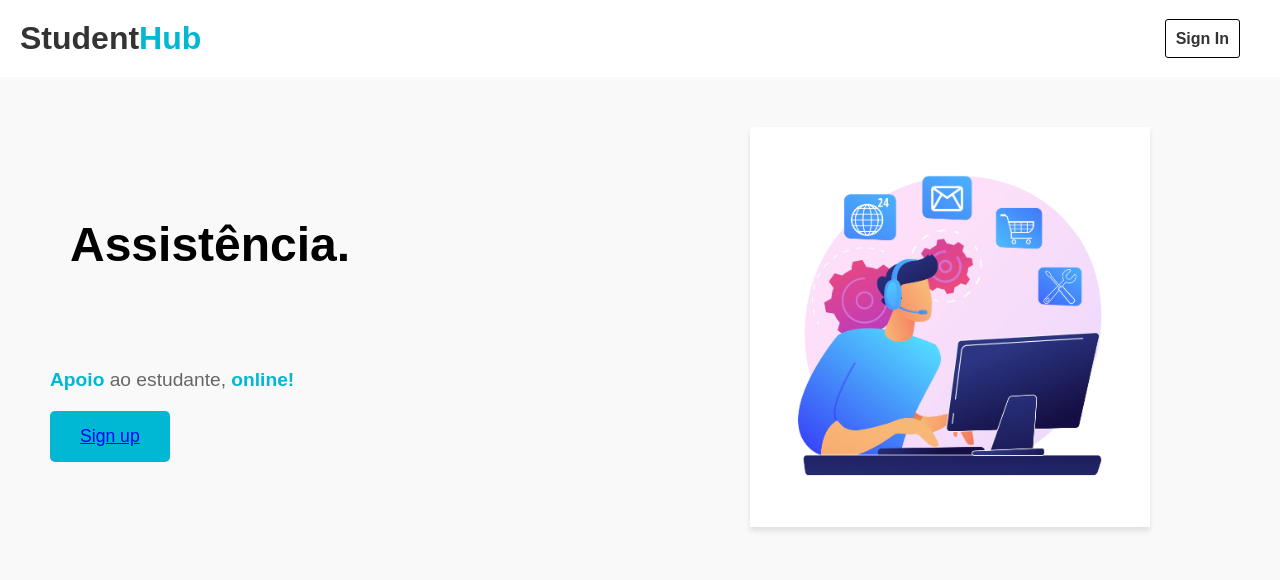
After one commit to theFieryTiger73/Projecto-ChatBot-IA, a Flask app: template app/templates/pages/login/trylogin/trylogin2/index.html in a window 1280 px wide. The commit adds this page. Shown: the top 580 px of the page. Run offline with Flask 3, Linux system fonts and the light colour scheme; the template is opened without the code that fills it, so the values that code supplies are empty.

Commit message:
front updates

```diff
--- /dev/null
+++ b/app/templates/pages/login/trylogin/trylogin2/index.css
@@ -0,0 +1,132 @@
+* {
+    margin: 0;
+    padding: 0;
+    box-sizing: border-box;
+}
+
+body {
+    font-family: 'Arial', sans-serif;
+    background-color: #fff;
+    color: #333;
+}
+
+header {
+    display: flex;
+    justify-content: space-between;
+    align-items: center;
+    padding: 20px;
+}
+
+.logo img {
+    width: 50px;
+}
+h1 span{
+    color: #00b8d4;
+}
+.app-showcase {
+
+}
+
+nav ul {
+    list-style: none;
+    display: flex;
+    gap: 20px;
+}
+
+nav a {
+    text-decoration: none;
+    color: #333;
+    font-weight: bold;
+}
+
+main {
+    display: flex;
+    justify-content: space-between;
+    align-items: center;
+    padding: 50px;
+    background-color: #f9f9f9;
+}
+li > a{
+    margin-right: 20px;
+    border: 1px solid black;
+    padding: 10px;
+    border-radius: 3px;
+}
+li a:hover{
+    background: #00b8d4;
+    color: white;
+    border: none;
+    border: 3px;
+}
+
+.content {
+    max-width: 50%;
+}
+
+.content h1 {
+    font-size: 3rem;
+    color: #000;
+}
+
+.content p {
+    margin: 20px 0;
+    font-size: 1.2rem;
+    color: #666;
+}
+
+p > span{
+    color: #00b8d4;
+    font-weight: bold;
+}
+
+button {
+    padding: 15px 30px;
+    background-color: #00b8d4;
+    color: #fff;
+    border: none;
+    border-radius: 5px;
+    font-size: 1.1rem;
+    cursor: pointer;
+}
+
+button:hover {
+    background-color: #98e8f4;
+    color: black;
+}
+
+.app-showcase img {
+    width: 400px;
+    height: 400px;
+    box-shadow: 0px 4px 5px rgba(0, 0, 0, 0.1);
+}
+/* carossel */
+
+.carousel-container {
+
+    width: 100%;
+    overflow: hidden;
+
+    padding: -10px;
+
+    display: flex;
+    justify-content: center;
+}
+
+.carousel {
+    display: flex;
+    width: 100%;
+    transform: translateX(0);
+    transition: transform 0.5s ease;
+}
+
+.carousel-item {
+    min-width: 100%;
+    text-align: left;
+    font-size: 1.5rem;
+    padding: 20px;
+    box-sizing: border-box;
+}
+
+.carousel-item:not(:first-child) {
+    border-bottom: 2px solid #ddd;
+}
--- /dev/null
+++ b/app/templates/pages/login/trylogin/trylogin2/index.html
@@ -0,0 +1,45 @@
+<!DOCTYPE html>
+<html lang="en">
+<head>
+    <meta charset="UTF-8">
+    <meta name="viewport" content="width=device-width, initial-scale=1.0">
+    <title>App Showcase</title>
+    <link rel="stylesheet" href="index.css">
+</head>
+<body>
+    <header>
+        <div class="logo">
+            <!-- <img src="a118-1184192_use-inside-voice-clipart.png" alt="Logo" style=""> -->
+            <h1>Student<span>Hub</span></h1>
+        </div>
+        <nav>
+            <ul>
+                <li><a href="index.html">Sign In</a></li>
+
+            </ul>
+        </nav>
+    </header>
+
+    <main>
+        <div class="content">
+            <div class="carousel-container">
+                <div class="carousel">
+                    <div class="carousel-item"><h1>Assistência.</h1></div>
+                    <div class="carousel-item"><h1>Consulta de dados.</h1></div>
+                    <div class="carousel-item"><h1>Relatorios semestrais</h1></div>
+                    <div class="carousel-item"><h1>Conversa em tempo real com a secretaria.</h1> </div>
+                    <div class="carousel-item"> <h1>Uma forma nova <br>de ir ao HelpDesk</h1></div>
+                </div>
+            </div>
+
+            <script src="script.js"></script>
+
+            <p><span>Apoio </span> ao estudante, <span>online!</span></p>
+            <button><a href="cadastrar.html">Sign up</a></button>
+        </div>
+        <div class="app-showcase">
+            <img src="19197211.jpg" alt="App Showcase" style="margin-right: 80px;">
+        </div>
+    </main>
+</body>
+</html>
--- /dev/null
+++ b/app/templates/pages/login/trylogin/trylogin2/script.js
@@ -0,0 +1,13 @@
+let currentIndex = 0;
+const items = document.querySelectorAll('.carousel-item');
+const totalItems = items.length;
+
+function showNextItem() {
+    currentIndex = (currentIndex + 1) % totalItems; // Vai para o próximo item, e volta para o primeiro ao final
+    const carousel = document.querySelector('.carousel');
+    const newTransformValue = -currentIndex * 100;
+    carousel.style.transform = `translateX(${newTransformValue}%)`;
+}
+
+// Define um intervalo para alternar automaticamente entre os produtos a cada 3 segundos
+setInterval(showNextItem, 3000);
```
Also changed, not shown: app/templates/pages/login/trylogin/trylogin2/dashboard2.html (+1 -6 lines), app/templates/pages/login/trylogin/trylogin2/19197211.jpg (added), app/templates/pages/login/trylogin/trylogin2/portrait-woman-customer-service-worker.jpg (added).
